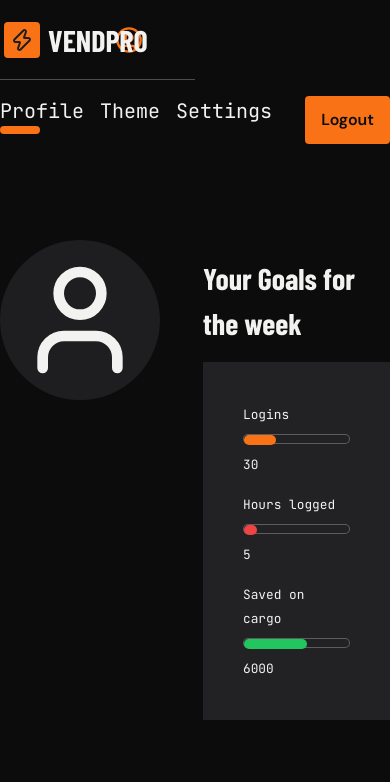
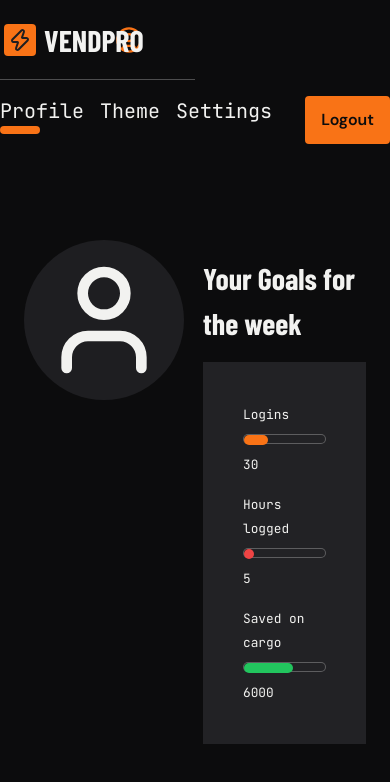
Before and after one commit to Nathan-s-Anthony/vendpro, a Next.js app: page /dashboard/profile in a window 390 px wide. Shown: the top 782 px of the page. Built offline with nearby package versions, Linux system fonts and the light colour scheme; no server answers; a web font is replaced by a local one.

Commit message:
latest updates

```diff
--- a/app/components/aside.tsx
+++ b/app/components/aside.tsx
@@ -50,7 +50,7 @@ export default function Aside({ burgerMenuExpand, childUrl, userRole }: { burger
     return (
         <>
             {/* <MobileNavBar navItems={navItems} childUrl={childUrl} /> */}
-            <aside className={`fixed hidden ${toggled ? "lg:w-14" : "lg:w-64"} ${burgerMenuExpand ? "flex" : "hidden"} bg-[#030213]/40 p-1 top-0 left-0 h-full z-40  lg:flex flex-col border-r border-border/30 transition-all duration-300`}>
+            <aside className={`fixed hidden ${toggled ? "lg:w-14" : "lg:w-64 "} ${burgerMenuExpand ? "flex" : "hidden"} bg-[#030213]/40 p-1 top-0 left-0 h-full z-40  lg:flex flex-col border-r border-border/30 transition-all duration-300`}>
                 <div className="grid h-full grid-cols-2  mt-10 lg:mt-20 lg:p-2">
                     <div className="col-span-2">
                         <nav>
--- a/app/components/logo.tsx
+++ b/app/components/logo.tsx
@@ -1,12 +1,15 @@
 "use client";
 
 import { Zap } from "lucide-react";
-import Link from "next/link";
+import { useAside } from "../providers/asideProvider";
+
 
 export default function Logo({ variant, className }: { variant: "large" | "normal", className: string }) {
+    const { toggled } = useAside();
     return (
-        <div className={`group justify-start flex items-center z-50 gap-2 lg:w-64  lg:p-2`}>
-            <div className="bg-primary rounded-sm w-9 h-9 flex items-center justify-center lg:mt-1.5 relative">
+
+        <div className={`group justify-start flex items-center z-50 gap-2 ${toggled ? "" : "lg:w-64 "} transition-all duration-300  lg:p-2`}>
+            <div className="bg-primary rounded-sm w-8 h-8 flex items-center justify-center lg:mt-1.5 relative">
                 <Zap className="text-secondary transition-transform duration-300 group-hover:-scale-x-100" />
             </div>
             <div className="flex justify-start flex-col items-center">
--- a/app/components/panels/panel.tsx
+++ b/app/components/panels/panel.tsx
@@ -14,7 +14,7 @@ export default function Panel({ heading, subHeading, highlight, children, pageNa
     }) {
 
     return (
-        <div className="container mx-auto">
+        <div className="pl-6 pr-6">
             <div className="flex items-start flex-col justify-center ">
                 <div className="flex items-center justify-between w-full ">
                     {!disableHeadings && (
--- a/app/components/view.tsx
+++ b/app/components/view.tsx
@@ -17,6 +17,8 @@ export default function View() {
                 return (
                     <div key={id}>
                         {item.action}
+                        {item.endpoint}
+                        {item.ip_address}
                     </div>
                 )
             })}
--- a/app/dashboard/overview/page.tsx
+++ b/app/dashboard/overview/page.tsx
@@ -67,12 +67,12 @@ export default function Overview() {
                 })}
             </div>
 
-            <div className="flex justify-start item-start gap-4 ">
-                <div className="w-4/12">
+            <div className="flex justify-start item-start gap-4  w-full lg:flex-nowrap flex-wrap">
+                <div className=" w-full lg:w-4/12">
                     <h2 className="mb-4 mt-4">Current Stock levels</h2>
                     <Graph data={stockLevel} />
                 </div>
-                <div className="w-8/12">
+                <div className=" w-full lg:w-8/12">
                     <h2 className="mb-4 mt-4">Current Revenue Projection</h2>
                     <LegendEffectOpacity />
                 </div>
```
